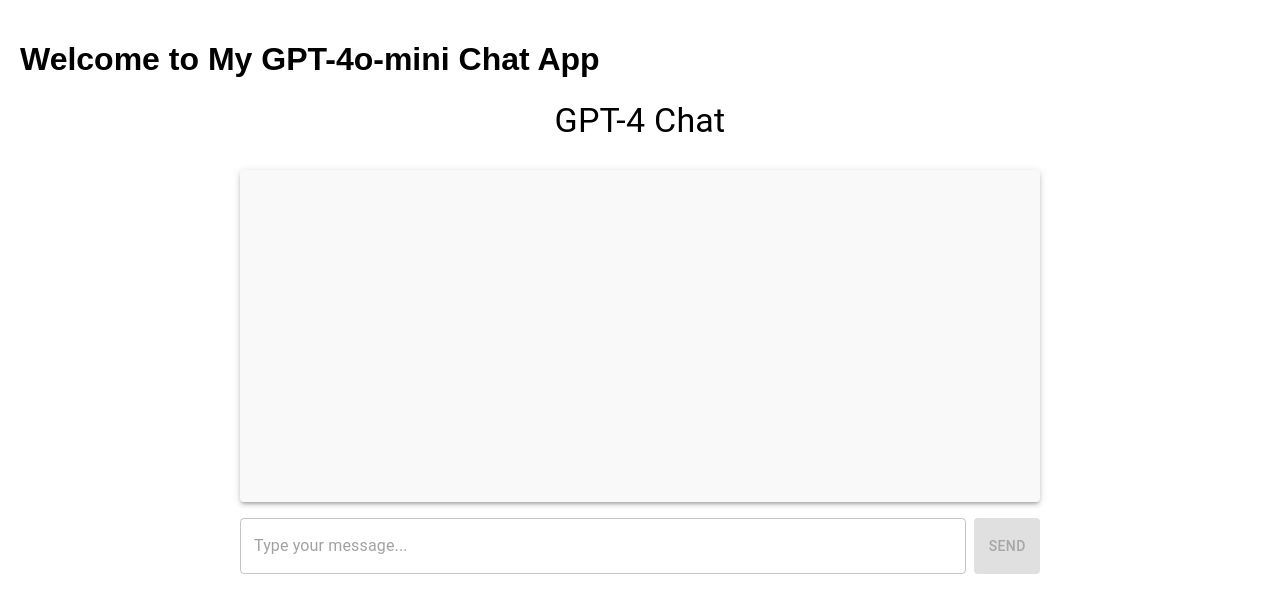
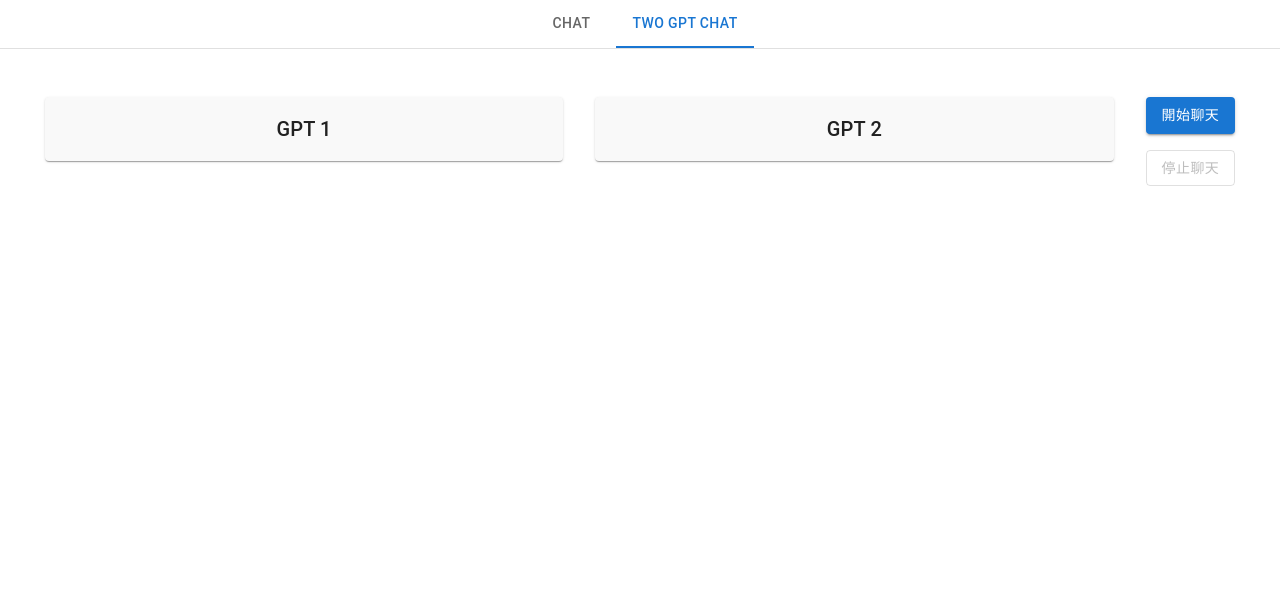
Before and after one commit to Taguo1109/chatgpt-frontend, a React (Create React App) app: page /two-gpt-chat in a window 1280 px wide. Shown: the top 612 px of the page. Built offline with nearby package versions, Linux system fonts and the light colour scheme.

Commit message:
20250126 兩個gpt自動聊天 ， 停止尚未做 By Timmy

```diff
--- a/package.json
+++ b/package.json
@@ -19,6 +19,7 @@
     "react-dom": "^19.0.0",
     "react-markdown": "^9.0.3",
     "react-redux": "^9.2.0",
+    "react-router-dom": "6",
     "react-scripts": "5.0.1",
     "typescript": "^4.4.2",
     "web-vitals": "^2.1.0"
--- a/src/App.tsx
+++ b/src/App.tsx
@@ -1,12 +1,42 @@
 import React from "react";
+import { BrowserRouter as Router, Routes, Route, useNavigate, useLocation } from "react-router-dom";
+import { Box, Tabs, Tab } from "@mui/material";
 import Chat from "./components/Chat";
+import TwoGPTChat from "./components/TwoGPTChat";
 
 const App: React.FC = () => {
   return (
-    <div style={{ padding: "20px", fontFamily: "Arial, sans-serif" }}>
-      <h1>Welcome to My GPT-4o-mini Chat App</h1>
-      <Chat />
-    </div>
+    <Router>
+      <MainTabs />
+      <Routes>
+        <Route path="/" element={<Chat />} />
+        <Route path="/two-gpt-chat" element={<TwoGPTChat />} />
+      </Routes>
+    </Router>
+  );
+};
+
+const MainTabs: React.FC = () => {
+  const navigate = useNavigate();
+  const location = useLocation();
+
+  const handleTabChange = (event: React.SyntheticEvent, newValue: string) => {
+    navigate(newValue);
+  };
+
+  return (
+    <Box sx={{ borderBottom: 1, borderColor: "divider", marginBottom: 2 }}>
+      <Tabs
+        value={location.pathname}
+        onChange={handleTabChange}
+        centered
+        indicatorColor="primary"
+        textColor="primary"
+      >
+        <Tab label="Chat" value="/" />
+        <Tab label="Two GPT Chat" value="/two-gpt-chat" />
+      </Tabs>
+    </Box>
   );
 };
 
--- /dev/null
+++ b/src/components/TwoGPTChat.tsx
@@ -0,0 +1,286 @@
+import React, { useState, useEffect, useRef } from 'react';
+import { Box, Button, Paper, Typography } from '@mui/material';
+import ReactMarkdown from 'react-markdown';
+
+interface Message {
+  role: 'user' | 'assistant';
+  content: string;
+}
+
+const TwoGPTChat: React.FC = () => {
+  const [isChatting, setIsChatting] = useState(false);
+  const [leftMessages, setLeftMessages] = useState<Message[]>([]);
+  const [rightMessages, setRightMessages] = useState<Message[]>([]);
+  const [isTypingLeft, setIsTypingLeft] = useState(false);
+  const [isTypingRight, setIsTypingRight] = useState(false);
+
+  const leftEndRef = useRef<HTMLDivElement>(null);
+  const rightEndRef = useRef<HTMLDivElement>(null);
+
+  const scrollToBottom = (ref: React.RefObject<HTMLDivElement>) => {
+    ref.current?.scrollIntoView({ behavior: 'smooth' });
+  };
+
+  useEffect(() => {
+    scrollToBottom(leftEndRef);
+  }, [leftMessages]);
+
+  useEffect(() => {
+    scrollToBottom(rightEndRef);
+  }, [rightMessages]);
+
+  useEffect(() => {
+    console.log('isChatting updated:', isChatting);
+  }, [isChatting]);
+
+  const startChat = () => {
+    setIsChatting(true);
+
+    const initialLeftMessages: Message[] = [
+      { role: 'user', content: '我們來聊天' },
+    ];
+    const initialRightMessages: Message[] = [
+      { role: 'assistant', content: '我們來聊天' },
+    ];
+
+    setLeftMessages(initialLeftMessages);
+    setRightMessages(initialRightMessages);
+
+    console.log('Initial left messages:', initialLeftMessages);
+    console.log('Initial right messages:', initialRightMessages);
+
+    simulateGPTReply(initialLeftMessages, 'left');
+  };
+
+  const stopChat = () => {
+    console.log('Stopping chat...');
+    setIsChatting(false);
+    setIsTypingLeft(false);
+    setIsTypingRight(false);
+  };
+
+  const simulateGPTReply = async (
+    input: Message[], // 接受输入或完整消息歷史
+    side: 'left' | 'right'
+  ) => {
+    const setIsTyping = side === 'right' ? setIsTypingLeft : setIsTypingRight;
+    const setMessages = side === 'right' ? setLeftMessages : setRightMessages;
+    const setOtherMessages =
+      side === 'right' ? setRightMessages : setLeftMessages;
+    console.log(input);
+
+    setIsTyping(true);
+
+    try {
+      // 调用 OpenAI API
+      const response = await fetch(
+        'https://api.openai.com/v1/chat/completions',
+        {
+          method: 'POST',
+          headers: {
+            'Content-Type': 'application/json',
+            Authorization: `Bearer ${process.env.REACT_APP_OPENAI_API_KEY}`,
+          },
+          body: JSON.stringify({
+            model: 'gpt-4o-mini',
+            messages: input,
+          }),
+        }
+      );
+
+      const data = await response.json();
+
+      if (response.ok) {
+        const reply = data.choices[0].message.content; // GPT 回復內容
+        let currentIndex = 0;
+
+        // 模擬逐字顯示
+        const interval = setInterval(() => {
+          let updatedMessages: Message[] = [];
+
+          // 更新當前窗口消息
+          setMessages((prev) => {
+            const updated = [...prev];
+            const lastMessage = updated[updated.length - 1];
+
+            if (lastMessage?.role === 'user') {
+              lastMessage.content = reply.slice(0, currentIndex + 1);
+            } else {
+              updated.push({
+                role: 'user',
+                content: reply.slice(0, currentIndex + 1),
+              });
+            }
+
+            updatedMessages = updated; // 保存最新的消息狀態
+            return updated;
+          });
+
+          // 同步逐字顯示到另一邊
+          setOtherMessages((prev) => {
+            const updated = [...prev];
+            const lastMessage = updated[updated.length - 1];
+
+            if (lastMessage?.role === 'assistant') {
+              lastMessage.content = reply.slice(0, currentIndex + 1);
+            } else {
+              updated.push({
+                role: 'assistant',
+                content: reply.slice(0, currentIndex + 1),
+              });
+            }
+
+            return updated;
+          });
+
+          currentIndex++;
+
+          // 完成模擬打字後觸發下一輪
+          if (currentIndex >= reply.length) {
+            clearInterval(interval);
+            setIsTyping(false);
+
+            // 等待打字完成后，触发下一轮对话
+            const nextSide = side === 'left' ? 'right' : 'left';
+            setTimeout(() => simulateGPTReply(updatedMessages, nextSide), 500); // 延迟 500ms后触发下一轮
+          }
+        }, 50); // 模擬逐字打字速度
+      } else {
+        console.error('Error from OpenAI API:', data);
+        setIsTyping(false);
+      }
+    } catch (error) {
+      console.error('Error fetching reply from API:', error);
+      setIsTyping(false);
+    }
+  };
+
+  return (
+    <Box
+      sx={{
+        display: 'flex',
+        gap: 4,
+        padding: 4,
+        justifyContent: 'center',
+        alignItems: 'flex-start',
+      }}
+    >
+      {/* 左邊對話框 */}
+      <Paper
+        sx={{
+          width: '40%',
+          maxHeight: '500px',
+          overflowY: 'scroll',
+          padding: 2,
+          backgroundColor: '#f9f9f9',
+        }}
+      >
+        <Typography variant='h6' align='center'>
+          GPT 1
+        </Typography>
+        {leftMessages.map((msg, index) => (
+          <Box
+            key={index}
+            sx={{
+              display: 'flex',
+              justifyContent: msg.role === 'user' ? 'flex-end' : 'flex-start',
+              marginBottom: 2,
+            }}
+          >
+            <Box
+              sx={{
+                backgroundColor: msg.role === 'user' ? '#007bff' : '#e0e0e0',
+                color: msg.role === 'user' ? 'white' : 'black',
+                padding: 1.5,
+                borderRadius: 2,
+                maxWidth: '70%',
+                wordWrap: 'break-word',
+              }}
+            >
+              <ReactMarkdown>{msg.content}</ReactMarkdown>
+            </Box>
+          </Box>
+        ))}
+        {isTypingLeft && (
+          <Typography variant='body2' sx={{ color: '#888' }}>
+            GPT 1 正在輸入...
+          </Typography>
+        )}
+        <div ref={leftEndRef} />
+      </Paper>
+
+      {/* 右邊對話框 */}
+      <Paper
+        sx={{
+          width: '40%',
+          maxHeight: '500px',
+          overflowY: 'scroll',
+          padding: 2,
+          backgroundColor: '#f9f9f9',
+        }}
+      >
+        <Typography variant='h6' align='center'>
+          GPT 2
+        </Typography>
+        {rightMessages.map((msg, index) => (
+          <Box
+            key={index}
+            sx={{
+              display: 'flex',
+              justifyContent: msg.role === 'user' ? 'flex-end' : 'flex-start',
+              marginBottom: 2,
+            }}
+          >
+            <Box
+              sx={{
+                backgroundColor: msg.role === 'user' ? '#007bff' : '#e0e0e0',
+                color: msg.role === 'user' ? 'white' : 'black',
+                padding: 1.5,
+                borderRadius: 2,
+                maxWidth: '70%',
+                wordWrap: 'break-word',
+              }}
+            >
+              <ReactMarkdown>{msg.content}</ReactMarkdown>
+            </Box>
+          </Box>
+        ))}
+        {isTypingRight && (
+          <Typography variant='body2' sx={{ color: '#888' }}>
+            GPT 2 正在輸入...
+          </Typography>
+        )}
+        <div ref={rightEndRef} />
+      </Paper>
+
+      {/* 控制按鈕 */}
+      <Box
+        sx={{
+          display: 'flex',
+          flexDirection: 'column',
+          gap: 2,
+          justifyContent: 'center',
+        }}
+      >
+        <Button
+          variant='contained'
+          color='primary'
+          onClick={startChat}
+          disabled={isChatting}
+        >
+          開始聊天
+        </Button>
+        <Button
+          variant='outlined'
+          color='secondary'
+          onClick={stopChat}
+          disabled={!isChatting}
+        >
+          停止聊天
+        </Button>
+      </Box>
+    </Box>
+  );
+};
+
+export default TwoGPTChat;
```
Also changed, not shown: 1 other file (tests, documents, lock files or other folders).
